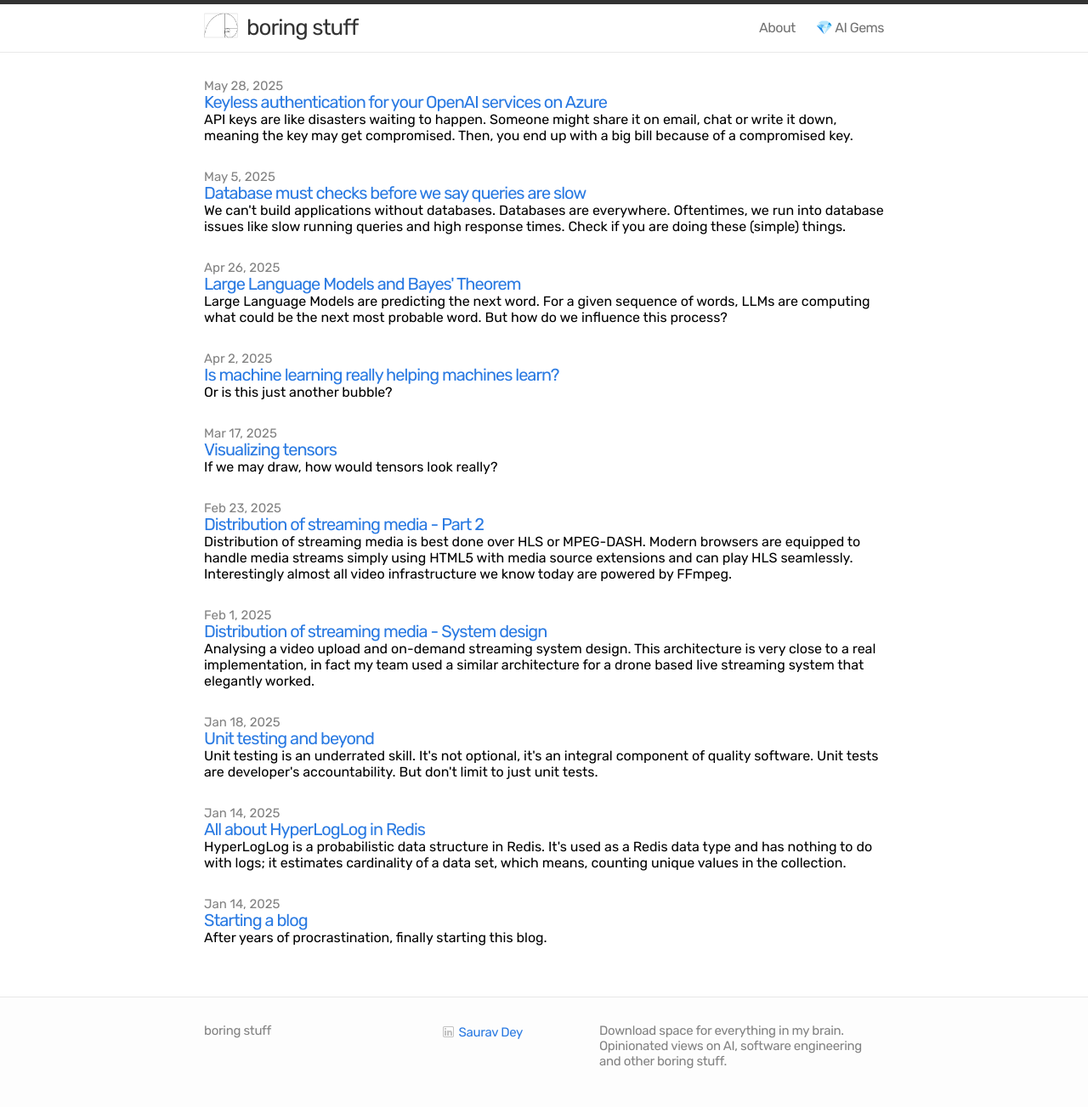
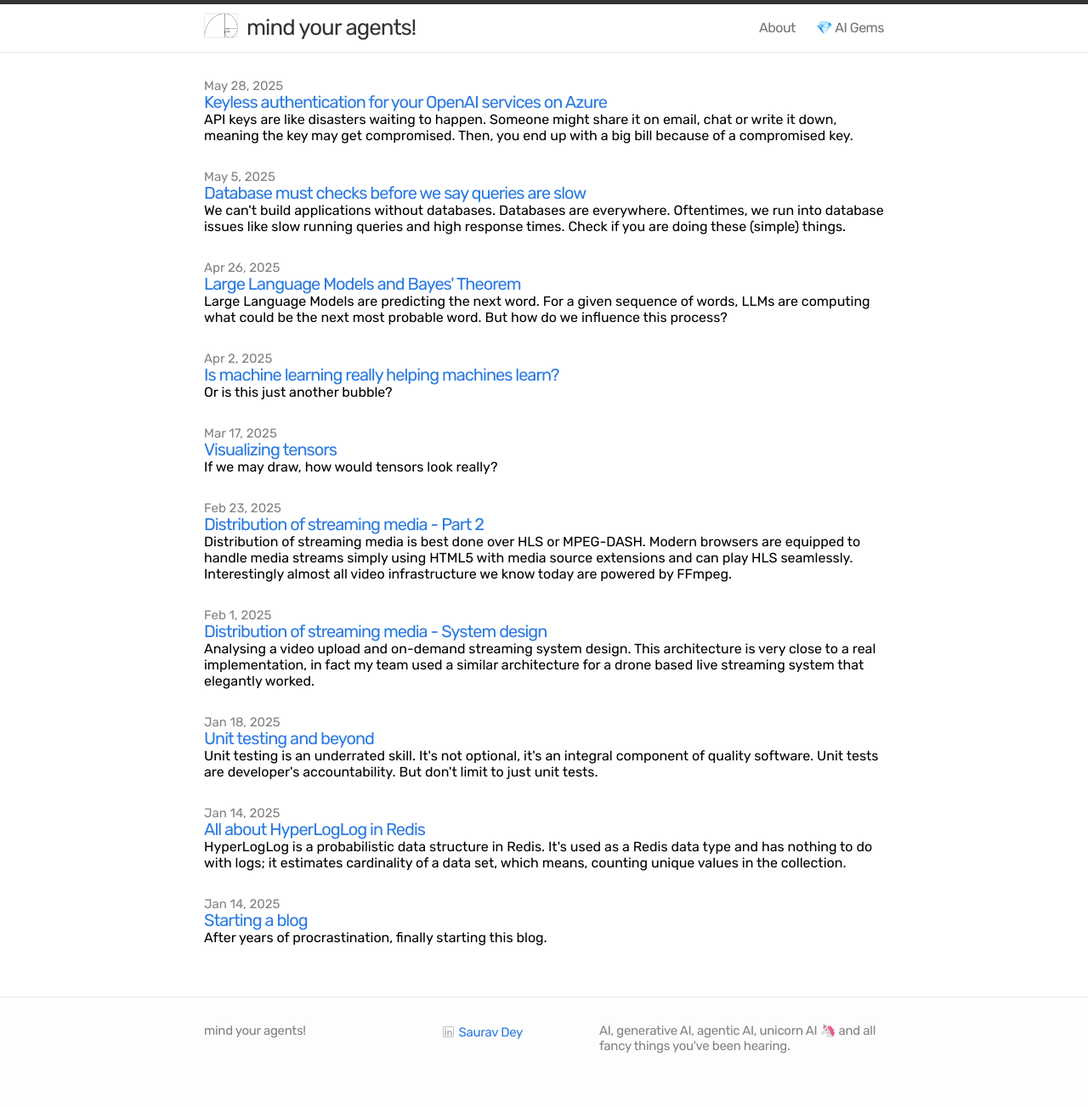
Before and after one commit to mindyouragents/mindyouragents.github.io, a Jekyll site: the page built from index.html, in a window 1280 px wide. Shown: the whole page at 85% size. Built offline with Jekyll 4.4.1, drawn with Linux system fonts in a browser that asks for light colours.

Commit message:
Update _config.yml

```diff
--- a/_config.yml
+++ b/_config.yml
@@ -1,9 +1,9 @@
 # Site settings
-title: boring stuff
-email:
-description: "Download space for everything in my brain. Opinionated views on AI, software engineering and other boring stuff."
+title: mind your agents!
+email: sauravfyi@gmail.com
+description: "AI, generative AI, agentic AI, unicorn AI 🦄 and all fancy things you've been hearing."
 baseurl: ""
-url: "https://boringftw.github.io"
+url: "https://mindyouragents.github.io"
 linkedin_username: sauravdey
 github_username:
 twitter_username:
```
